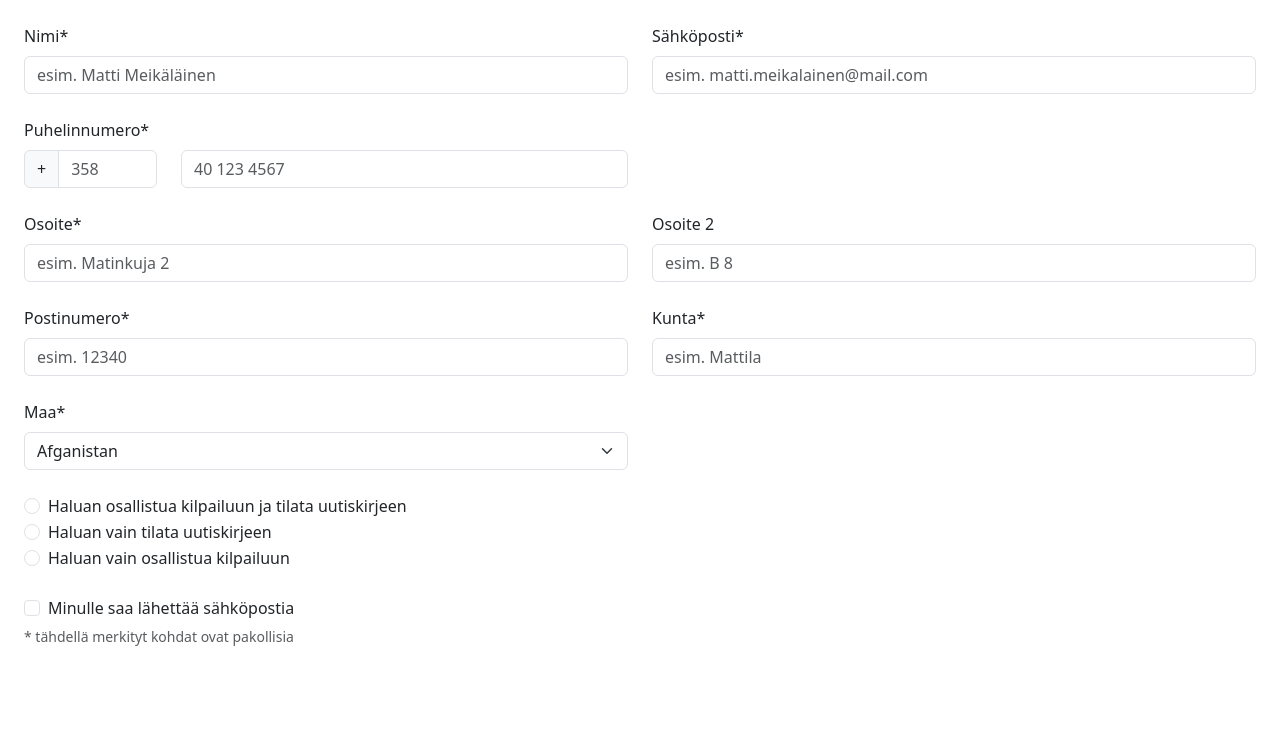
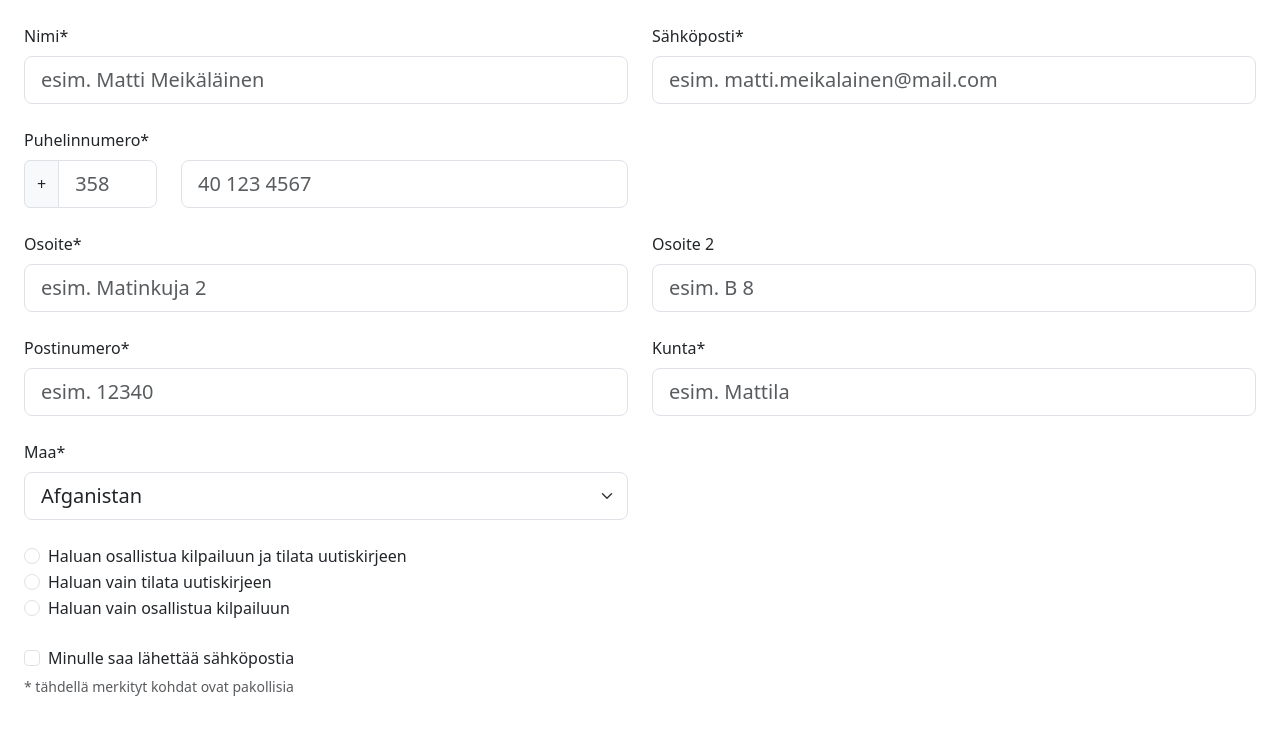
Before and after one commit to rikutuohimetsa/harjoitus01tehtava2, a plain HTML site: page tehtava3/index.html in a window 1280 px wide. Drawn offline with nearby package versions, Linux system fonts and the light colour scheme.

Commit message:
suurennettu laatikoita

```diff
--- a/tehtava3/index.html
+++ b/tehtava3/index.html
@@ -11,11 +11,11 @@
             <form class="row g-4 m-0 d-block d-lg-flex">
                 <div class="col-lg-6">
                     <label class="form-label">Nimi*</label>
-                    <input class="form-control" placeholder="esim. Matti Meikäläinen">
+                    <input class="form-control form-control-lg" placeholder="esim. Matti Meikäläinen">
                 </div>
                 <div class="col-lg-6">
                     <label class="form-label">Sähköposti*</label>
-                    <input class="form-control" type="email" placeholder="esim. matti.meikalainen@mail.com">
+                    <input class="form-control form-control-lg" type="email" placeholder="esim. matti.meikalainen@mail.com">
                 </div>
                 <div class="col-lg-6">
                     <div class="row">
@@ -23,11 +23,11 @@
                             <label class="form-label">Puhelinnumero*</label>
                             <div class="input-group">
                                 <span class="input-group-text">+</span>
-                                <input type="tel" class="form-control" placeholder="358">
+                                <input type="tel" class="form-control form-control-lg" placeholder="358">
                             </div>
                         </div>
                         <div class="col align-self-end">
-                            <input class="form-control" type="tel" placeholder="40 123 4567">
+                            <input class="form-control form-control-lg" type="tel" placeholder="40 123 4567">
                         </div>
                     </div>
                 </div>
@@ -36,23 +36,23 @@
                 </div>
                 <div class="col-lg-6">
                     <label class="form-label">Osoite*</label>
-                    <input class="form-control" placeholder="esim. Matinkuja 2">
+                    <input class="form-control form-control-lg" placeholder="esim. Matinkuja 2">
                 </div>
                 <div class="col-lg-6">
                     <label class="form-label">Osoite 2</label>
-                    <input class="form-control" placeholder="esim. B 8">
+                    <input class="form-control form-control-lg" placeholder="esim. B 8">
                 </div>
                 <div class="col-lg-6">
                     <label class="form-label">Postinumero*</label>
-                    <input class="form-control" type="tel" placeholder="esim. 12340">
+                    <input class="form-control form-control-lg" type="tel" placeholder="esim. 12340">
                 </div>
                 <div class="col-lg-6">
                     <label class="form-label">Kunta*</label>
-                    <input class="form-control" placeholder="esim. Mattila">
+                    <input class="form-control form-control-lg" placeholder="esim. Mattila">
                 </div>
                 <div class="col-lg-6">
                     <label class="form-label">Maa*</label>
-                    <select class="form-select">
+                    <select class="form-select form-select-lg">
                         <option value="AF">Afganistan</option>
                         <option value="AX">Ahvenanmaa</option>
                         <option value="AL">Albania</option>
```
